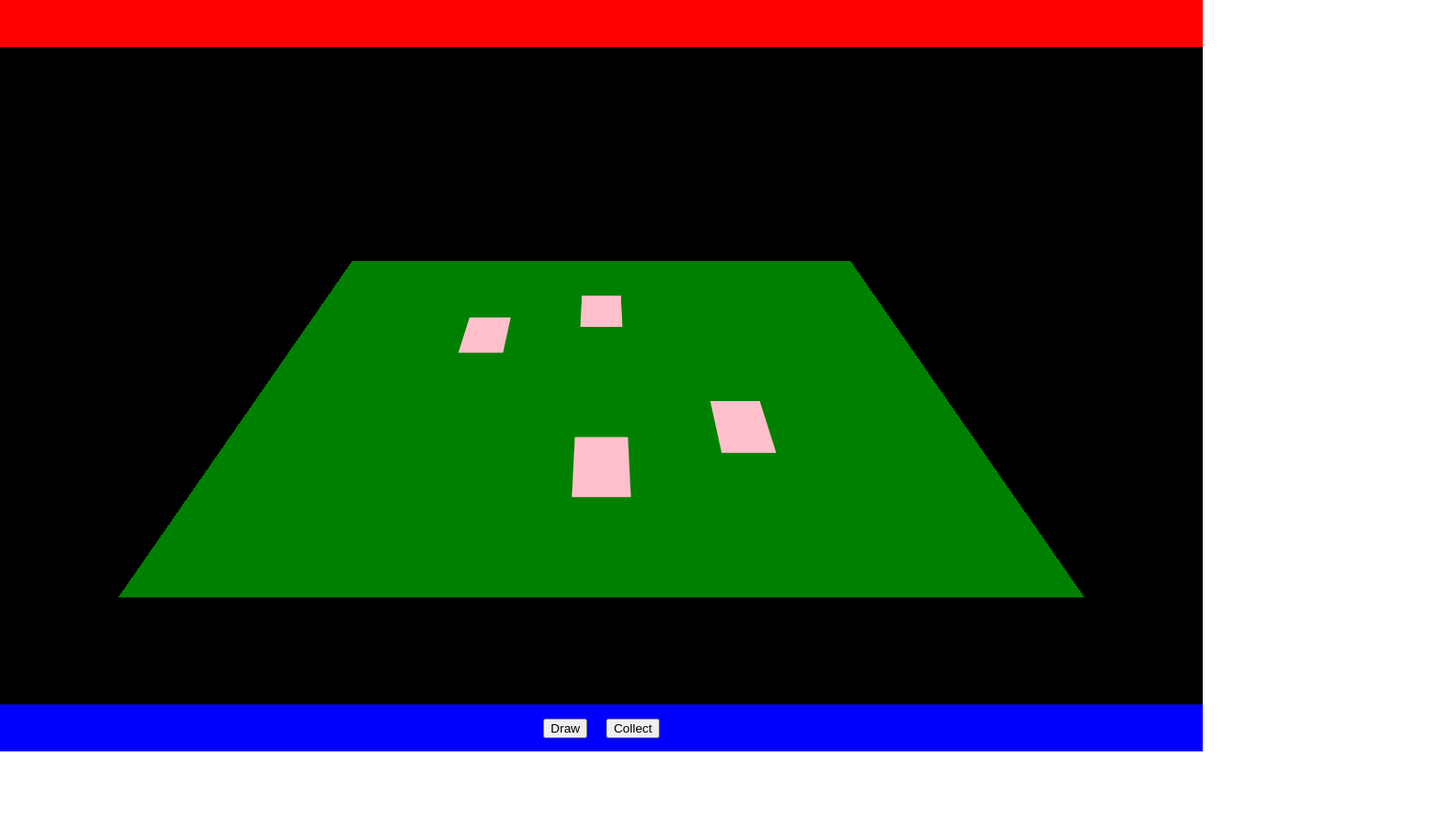
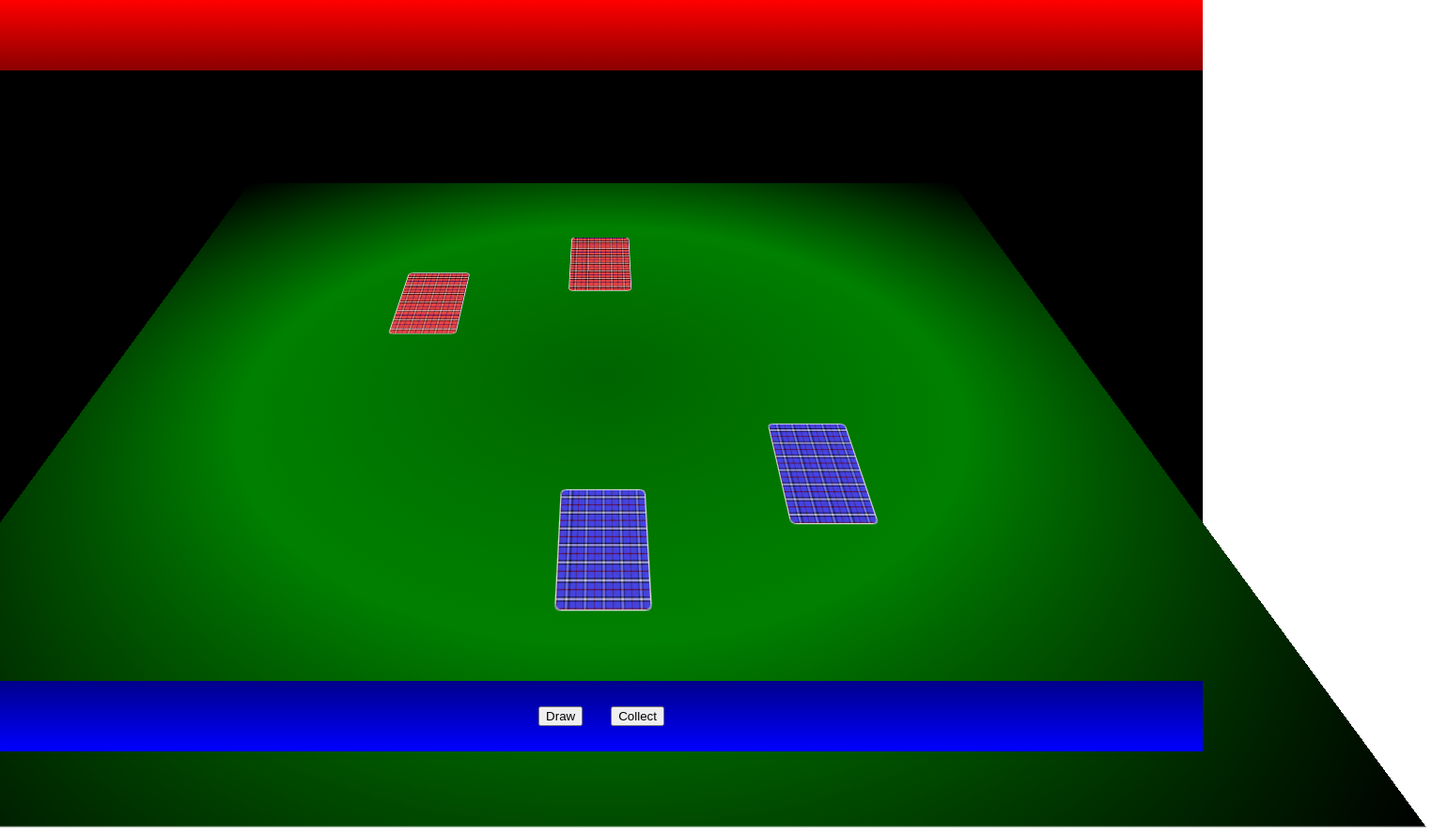
Before and after one commit to Krenwae/cardGames, a website: page public/war.html in a window 1280 px wide. Shown: the whole page at 94% size, 1524 px wide, since content can reach past the window. Before the commit the page ends 800 px from the top, so only its background shows below. Drawn offline with nearby package versions, Linux system fonts and the light colour scheme.

Commit message:
Card backs
Finished the design for the back of the cards, blue for player and red
for opponent

```diff
--- a/public/cards.css
+++ b/public/cards.css
@@ -7,7 +7,7 @@ body {
   width: 100vw;
   padding: 0;
   margin: 0;
-  background-color: lightcyan;
+  background-color: green;
   display: flex;
   flex-direction: column;
   justify-content: center;
@@ -23,10 +23,18 @@ body {
   margin: 1rem;
   height: 35rem;
   width: 25rem;
-  background-color: pink;
+  background-color: blue;
+  /*background-image: repeating-linear-gradient(0deg, rgba(0, 0, 127, .5), rgba(0, 0, 127, .5) .3rem, rgba(255, 60, 60, .5) .3rem, rgba(255, 60, 60, .5) 2rem, rgba(0, 0, 0, .5) 2rem, rgba(0, 0, 0, .5) 2.5rem, rgba(255, 255, 255, .5) 2.5rem, rgba(255, 255, 255, .5) 3rem, rgba(0, 0, 0, .5) 3rem, rgba(0, 0, 0, .5) 3.5rem, rgba(255, 60, 60, .5) 3.5rem, rgba(255, 60, 60, .5) 5rem),
+  repeating-linear-gradient(90deg, rgba(0, 0, 127, .5), rgba(0, 0, 127, .5) .3rem, rgba(255, 60, 60, .5) .3rem, rgba(255, 60, 60, .5) 2rem, rgba(0, 0, 0, .5) 2rem, rgba(0, 0, 0, .5) 2.5rem, rgba(255, 255, 255, .5) 2.5rem, rgba(255, 255, 255, .5) 3rem, rgba(0, 0, 0, .5) 3rem, rgba(0, 0, 0, .5) 3.5rem, rgba(255, 60, 60, .5) 3.5rem, rgba(255, 60, 60, .5) 5rem),
+  repeating-linear-gradient(45deg, rgba(0, 0, 0, .5), rgba(0, 0, 0, .5)  1%, rgba(0, 0, 0, 0) 1%, rgba(0, 0, 0, 0) 2%, rgba(0, 0, 0, .5) 2%, rgba(0, 0, 0, .5) 4%, rgba(0, 0, 0, 0) 4%, rgba(0, 0, 0, 0) 5%),
+  repeating-linear-gradient(-45deg, rgba(0, 0, 0, .3), rgba(0, 0, 0, .3)  1%, rgba(0, 0, 0, 0) 1%, rgba(0, 0, 0, 0) 2%, rgba(0, 0, 0, .3) 2%, rgba(0, 0, 0, .3) 4%, rgba(0, 0, 0, 0) 4%, rgba(0, 0, 0, 0) 5%);*/
+  background-image: repeating-linear-gradient(0deg, rgba(127, 0, 0, .5), rgba(127, 0, 0, .5) .3rem, rgba(60, 60, 255, .5) .3rem, rgba(60, 60, 255, .5) 2rem, rgba(0, 0, 0, .5) 2rem, rgba(0, 0, 0, .5) 2.5rem, rgba(255, 255, 255, .5) 2.5rem, rgba(255, 255, 255, .5) 3rem, rgba(0, 0, 0, .5) 3rem, rgba(0, 0, 0, .5) 3.5rem, rgba(60, 60, 255, .5) 3.5rem, rgba(60, 60, 255, .5) 5rem),
+  repeating-linear-gradient(90deg, rgba(127, 0, 0, .5), rgba(127, 0, 0, .5) .3rem, rgba(60, 60, 255, .5) .3rem, rgba(60, 60, 255, .5) 2rem, rgba(0, 0, 0, .5) 2rem, rgba(0, 0, 0, .5) 2.5rem, rgba(255, 255, 255, .5) 2.5rem, rgba(255, 255, 255, .5) 3rem, rgba(0, 0, 0, .5) 3rem, rgba(0, 0, 0, .5) 3.5rem, rgba(60, 60, 255, .5) 3.5rem, rgba(60, 60, 255, .5) 5rem),
+  repeating-linear-gradient(45deg, rgba(0, 0, 0, .5), rgba(0, 0, 0, .5)  1%, rgba(0, 0, 0, 0) 1%, rgba(0, 0, 0, 0) 2%, rgba(0, 0, 0, .5) 2%, rgba(0, 0, 0, .5) 4%, rgba(0, 0, 0, 0) 4%, rgba(0, 0, 0, 0) 5%),
+  repeating-linear-gradient(-45deg, rgba(0, 0, 0, .3), rgba(0, 0, 0, .3)  1%, rgba(0, 0, 0, 0) 1%, rgba(0, 0, 0, 0) 2%, rgba(0, 0, 0, .3) 2%, rgba(0, 0, 0, .3) 4%, rgba(0, 0, 0, 0) 4%, rgba(0, 0, 0, 0) 5%);
   position: relative;
   top: 0;
-  border: .5rem solid black;
+  border: .5rem solid rgb(220, 220, 220);
   border-radius: 1rem;
   display: flex;
   justify-content: center;
--- a/public/war.css
+++ b/public/war.css
@@ -1,5 +1,5 @@
 html {
-  font-size: 10px;
+  font-size: 15px;
 }
 
 body {
@@ -14,7 +14,7 @@ body {
  height: 5rem;
  top: 0;
  position: fixed;
- background-color: red;
+ background: linear-gradient(red, darkred);
  z-index: 3;
 }
 
@@ -30,12 +30,12 @@ body {
 .board {
   height: 50rem;
   width: 70rem;
-  background-color: green;
+  background: repeating-radial-gradient(darkgreen, green 50%, black 100%);
   display: flex;
   flex-direction: column;
   justify-content: center;
   align-items: center;
-  transform: perspective(600px) rotateX(50deg);
+  transform: perspective(600px) rotateX(40deg);
   z-index: 2;
 }
 
@@ -43,11 +43,36 @@ body {
   width: 50rem;
 }
 
+.cPile {
+  margin: 1rem;
+  height: 7rem;
+  width: 5rem;
+  background-color: red;
+  background-image: repeating-linear-gradient(0deg, rgba(0, 0, 127, .5), rgba(0, 0, 127, .5) .06rem, rgba(255, 90, 90, .5) .06rem, rgba(255, 90, 90, .5) .4rem, rgba(0, 0, 0, .5) .4rem, rgba(0, 0, 0, .5) .5rem, rgba(255, 255, 255, .5) .5rem, rgba(255, 255, 255, .5) .6rem, rgba(0, 0, 0, .5) .6rem, rgba(0, 0, 0, .5) .7rem, rgba(255, 90, 90, .5) .7rem, rgba(255, 90, 90, .5) 1rem),
+  repeating-linear-gradient(90deg, rgba(0, 0, 127, .5), rgba(0, 0, 127, .5) .06rem, rgba(255, 90, 90, .5) .06rem, rgba(255, 90, 90, .5) .4rem, rgba(0, 0, 0, .5) .4rem, rgba(0, 0, 0, .5) .5rem, rgba(255, 255, 255, .5) .5rem, rgba(255, 255, 255, .5) .6rem, rgba(0, 0, 0, .5) .6rem, rgba(0, 0, 0, .5) .7rem, rgba(255, 90, 90, .5) .7rem, rgba(255, 90, 90, .5) 1rem),
+  repeating-linear-gradient(45deg, rgba(0, 0, 0, .5), rgba(0, 0, 0, .5)  1%, rgba(0, 0, 0, 0) 1%, rgba(0, 0, 0, 0) 2%, rgba(0, 0, 0, .5) 2%, rgba(0, 0, 0, .5) 4%, rgba(0, 0, 0, 0) 4%, rgba(0, 0, 0, 0) 5%),
+  repeating-linear-gradient(-45deg, rgba(0, 0, 0, .5), rgba(0, 0, 0, .5)  1%, rgba(0, 0, 0, 0) 1%, rgba(0, 0, 0, 0) 2%, rgba(0, 0, 0, .5) 2%, rgba(0, 0, 0, .5) 4%, rgba(0, 0, 0, 0) 4%, rgba(0, 0, 0, 0) 5%);
+  border: .1rem solid rgb(220, 220, 220);
+  border-radius: .3rem;
+}
+
+.pPile {
+  margin: 1rem;
+  height: 7rem;
+  width: 5rem;
+  background-color: blue;
+  background-image: repeating-linear-gradient(0deg, rgba(127, 0, 0, .5), rgba(127, 0, 0, .5) .06rem, rgba(90, 90, 255, .5) .06rem, rgba(90, 90, 255, .5) .4rem, rgba(0, 0, 0, .5) .4rem, rgba(0, 0, 0, .5) .5rem, rgba(255, 255, 255, .5) .5rem, rgba(255, 255, 255, .5) .6rem, rgba(0, 0, 0, .5) .6rem, rgba(0, 0, 0, .5) .7rem, rgba(90, 90, 255, .5) .7rem, rgba(90, 90, 255, .5) 1rem),
+  repeating-linear-gradient(90deg, rgba(127, 0, 0, .5), rgba(127, 0, 0, .5) .06rem, rgba(90, 90, 255, .5) .06rem, rgba(90, 90, 255, .5) .4rem, rgba(0, 0, 0, .5) .4rem, rgba(0, 0, 0, .5) .5rem, rgba(255, 255, 255, .5) .5rem, rgba(255, 255, 255, .5) .6rem, rgba(0, 0, 0, .5) .6rem, rgba(0, 0, 0, .5) .7rem, rgba(90, 90, 255, .5) .7rem, rgba(90, 90, 255, .5) 1rem),
+  repeating-linear-gradient(45deg, rgba(0, 0, 0, .5), rgba(0, 0, 0, .5)  1%, rgba(0, 0, 0, 0) 1%, rgba(0, 0, 0, 0) 2%, rgba(0, 0, 0, .5) 2%, rgba(0, 0, 0, .5) 4%, rgba(0, 0, 0, 0) 4%, rgba(0, 0, 0, 0) 5%),
+  repeating-linear-gradient(-45deg, rgba(0, 0, 0, .5), rgba(0, 0, 0, .5)  1%, rgba(0, 0, 0, 0) 1%, rgba(0, 0, 0, 0) 2%, rgba(0, 0, 0, .5) 2%, rgba(0, 0, 0, .5) 4%, rgba(0, 0, 0, 0) 4%, rgba(0, 0, 0, 0) 5%);
+  border: .1rem solid rgb(220, 220, 220);
+  border-radius: .3rem;
+}
+
 .deck {
   position: relative;
   top: 8rem;
   left: 21.5rem;
-  background-color: pink;
 }
 
 .pDraw {
@@ -59,6 +84,9 @@ body {
 }
 
 .draw {
+  margin: 1rem;
+  height: 7rem;
+  width: 5rem;
   position: relative;
   top: -4rem;
   left: 21.5rem;
@@ -244,17 +272,10 @@ body {
   position: relative;
   left: 35rem;
   top: -13rem;
-  background-color: pink;
 }
 
 .com {
   transform: rotate(180deg);
-}
-
-.pile {
-  margin: 1rem;
-  height: 7rem;
-  width: 5rem;
 }
 
 .footer {
@@ -262,7 +283,7 @@ body {
   height: 5rem;
   bottom: 0;
   position: fixed;
-  background-color: blue;
+  background: linear-gradient(darkblue, blue);
   display: flex;
   align-items: center;
   justify-content: center;
--- a/public/war.html
+++ b/public/war.html
@@ -18,29 +18,29 @@
     <div class="container">
       <div class="board">
         <div class="com playSpace">
-          <div class="cDeck deck pile">
+          <div class="cDeck deck cPile">
           </div>
-          <div class="cDraw draw pile">
+          <div class="cDraw draw">
             <div class="cTL TL"></div>
             <div class="cTR TR"></div>
             <div class="cBL BL"></div>
             <div class="cBR BR"></div>
             <div class="cCardNum cardNum"></div>
           </div>
-          <div class="cTrophy trophy pile">
+          <div class="cTrophy trophy cPile">
           </div>
         </div>
         <div class="player playSpace">
-          <div class="pDeck deck pile">
+          <div class="pDeck deck pPile">
           </div>
-          <div class="pDraw draw pile">
+          <div class="pDraw draw">
             <div class="pTL TL"></div>
             <div class="pTR TR"></div>
             <div class="pBL BL"></div>
             <div class="pBR BR"></div>
             <div class="pCardNum cardNum"></div>
           </div>
-          <div class="pTrophy trophy pile">
+          <div class="pTrophy trophy pPile">
           </div>
         </div>
       </div>
--- a/public/war.js
+++ b/public/war.js
@@ -87,7 +87,7 @@ $(function(){
   };
 
   //This function runs the comparison feature of the game. When a button is pushed, the cards are drawn, then their values are compared, then the winner is decided. At a tie, a do-over round is completed. Then, if either player has no deck, their trophy pile is shuffled into a new one. If they have no trophy pile, they loose.
-  $('.drawButton').on('click', draw());
+  $('.drawButton').on('click', draw );
 
   function draw() {
 
@@ -132,10 +132,12 @@ $(function(){
     console.log(winner);
     console.log(playerDeck.length);
 
-  });
+  };
 
   //move cards to trophy pile depending on winner
-  $('.collectButton').on('click', function(){
+  $('.collectButton').on('click', collection);
+
+  function collection() {
 
     if (busy) {
       toTrophy(winner);
@@ -151,7 +153,7 @@ $(function(){
     console.log(comDraw);
     console.log(comDeck);
 
-  });
+  };
 
   //this function compares two drawn cards
   function compare(card1, card2) {
@@ -165,10 +167,12 @@ $(function(){
 
       busy = 0;
 
-      //then a new card is drawn for each player
+      //..then a new card is drawn for each player
       draw();
 
     } else if (card1 == 1) {
+
+      //if either card is an ace, special rules apply. Ace beats everything except a two
       if (card2 == 2){
         return 0
       } else {
@@ -181,6 +185,8 @@ $(function(){
         return 0
       }
     } else {
+
+      //In all other cases, higher card wins.
       if (card1 > card2) {
         return 1
       } else {
@@ -263,8 +269,10 @@ $(function(){
 
   };
 
+  //Once a winner is defined, all cards in the loot and draw piles are moved to the winner's trophy pile
   function toTrophy(input) {
 
+    //If player wins:
     if (input) {
       playerTrophy.push(playerDraw[0], comDraw[0]);
       playerDraw.shift();
@@ -283,6 +291,8 @@ $(function(){
         comLoot.splice(element, 1);
       });
     } else {
+
+      //if com wins:
       comTrophy.push(playerDraw[0], comDraw[0]);
       playerDraw.shift();
       comDraw.shift();
```
